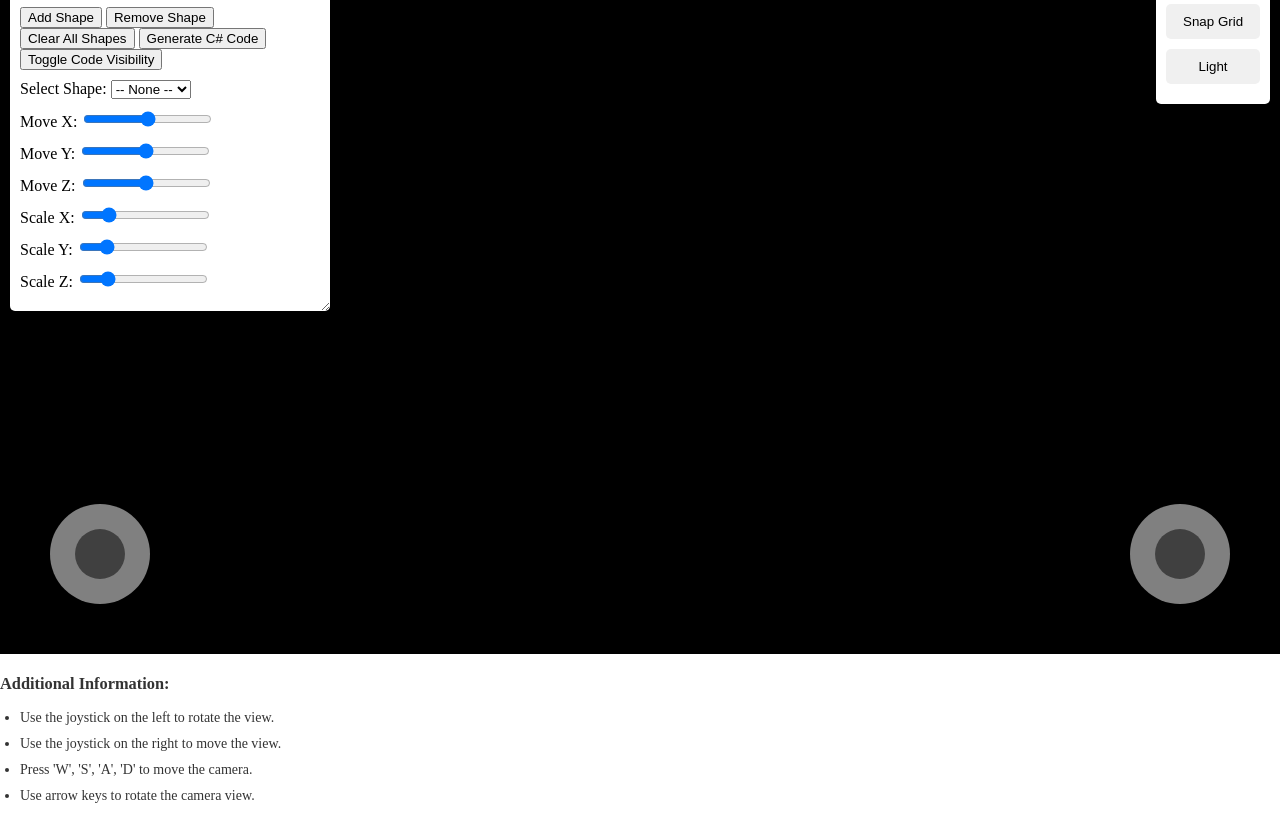
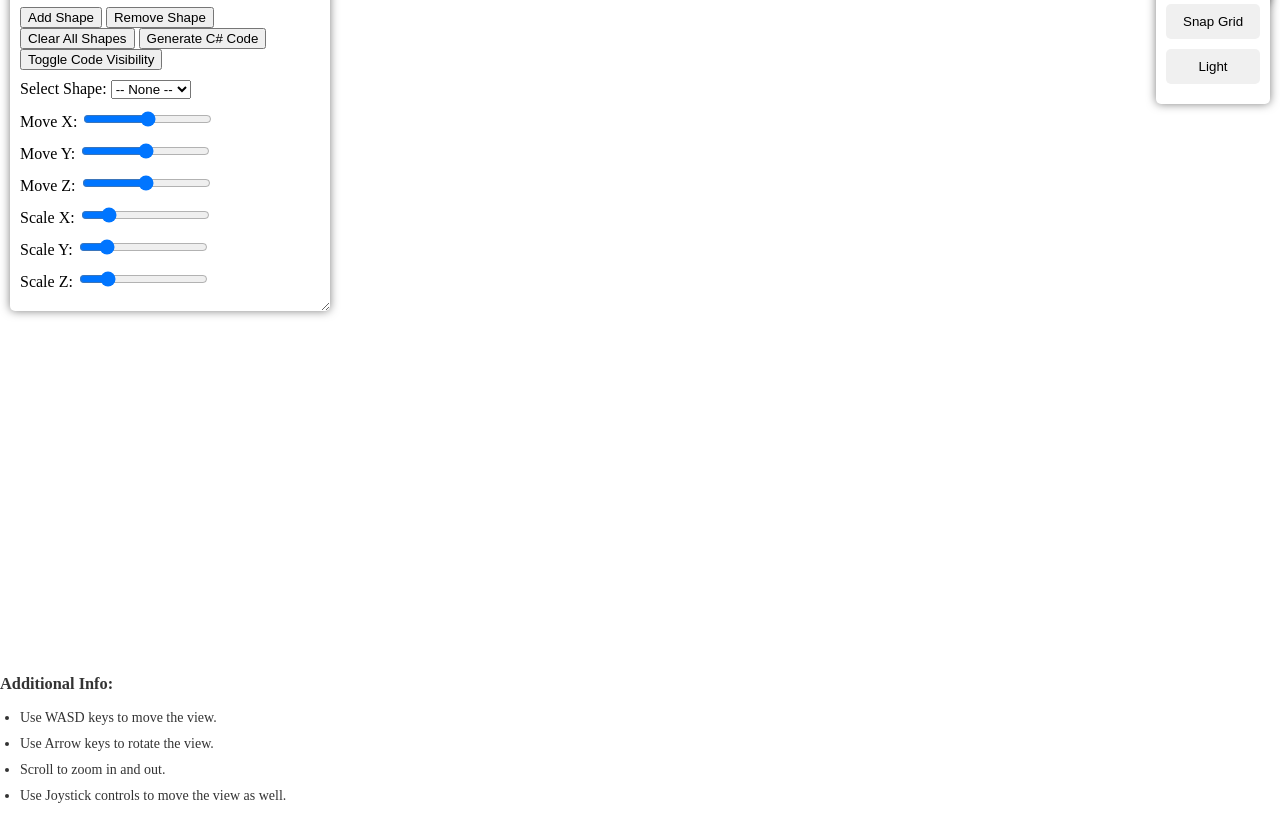
Before and after one commit to 3D-Model-Builder/3D-Model-Builder, a website: page index.html in a window 1280 px wide. Shown: the part 146-964 px from the top of the page. Drawn offline with nearby package versions, Linux system fonts and the light colour scheme.

Commit message:
Updatev5 index.html

```diff
--- a/index.html
+++ b/index.html
@@ -242,16 +242,16 @@
         <button onclick="toggleLight()">Light</button>
     </div>
     <div id="additionalInfo">
-        <h3>Additional Information:</h3>
+        <h3>Additional Info:</h3>
         <ul>
-            <li>Use the joystick on the left to rotate the view.</li>
-            <li>Use the joystick on the right to move the view.</li>
-            <li>Press 'W', 'S', 'A', 'D' to move the camera.</li>
-            <li>Use arrow keys to rotate the camera view.</li>
+            <li>Use WASD keys to move the view.</li>
+            <li>Use Arrow keys to rotate the view.</li>
+            <li>Scroll to zoom in and out.</li>
+            <li>Use Joystick controls to move the view as well.</li>
         </ul>
     </div>
+
     <script src="https://cdnjs.cloudflare.com/ajax/libs/three.js/r128/three.min.js"></script>
-    <script src="https://cdnjs.cloudflare.com/ajax/libs/three.js/r128/controls/OrbitControls.js"></script>
     <script>
         // Global Variables
         let camera, scene, renderer, controls;
@@ -416,7 +416,7 @@
 
             const option = document.createElement('option');
             option.value = shape.id;
-            option.textContent = `Shape ${shapes.length}`;
+            option.textContent = Shape ${shapes.length};
             shapeSelect.appendChild(option);
         }
 
@@ -424,7 +424,7 @@
             if (selectedShape) {
                 scene.remove(selectedShape);
                 shapes.splice(shapes.indexOf(selectedShape), 1);
-                shapeSelect.removeChild(shapeSelect.querySelector(`option[value="${selectedShape.id}"]`));
+                shapeSelect.removeChild(shapeSelect.querySelector(option[value="${selectedShape.id}"]));
                 selectedShape = null;
             }
         }
@@ -475,7 +475,7 @@
                 const color = shape.material.color.getHexString();
                 const position = shape.position;
                 const scale = shape.scale;
-                return `
+                return
                 // Shape: ${type}
                 const geometry = new THREE.${type}();
                 const material = new THREE.MeshStandardMaterial({ color: 0x${color} });
@@ -483,7 +483,7 @@ const shape = new THREE.Mesh(geometry, material);
                 shape.position.set(${position.x}, ${position.y}, ${position.z});
                 shape.scale.set(${scale.x}, ${scale.y}, ${scale.z});
                 scene.add(shape);
-`;
+                ;
             }).join('\n');
             codeOutput.textContent = code;
             codeOutput.style.display = isCodeVisible ? 'block' : 'none';
@@ -499,15 +499,15 @@ scene.add(shape);
         }
 
         function toggleGrid() {
-            console.log('Grid toggled');
+            console.log('Toggle Grid activated');
         }
 
         function toggleSnapGrid() {
-            console.log('Snap Grid toggled');
+            console.log('Toggle Snap Grid activated');
         }
 
         function toggleLight() {
-            console.log('Light toggled');
+            console.log('Toggle Light activated');
         }
 
         function useMoveTool() {
```
Lines whose indentation alone changed are shown as unchanged.
